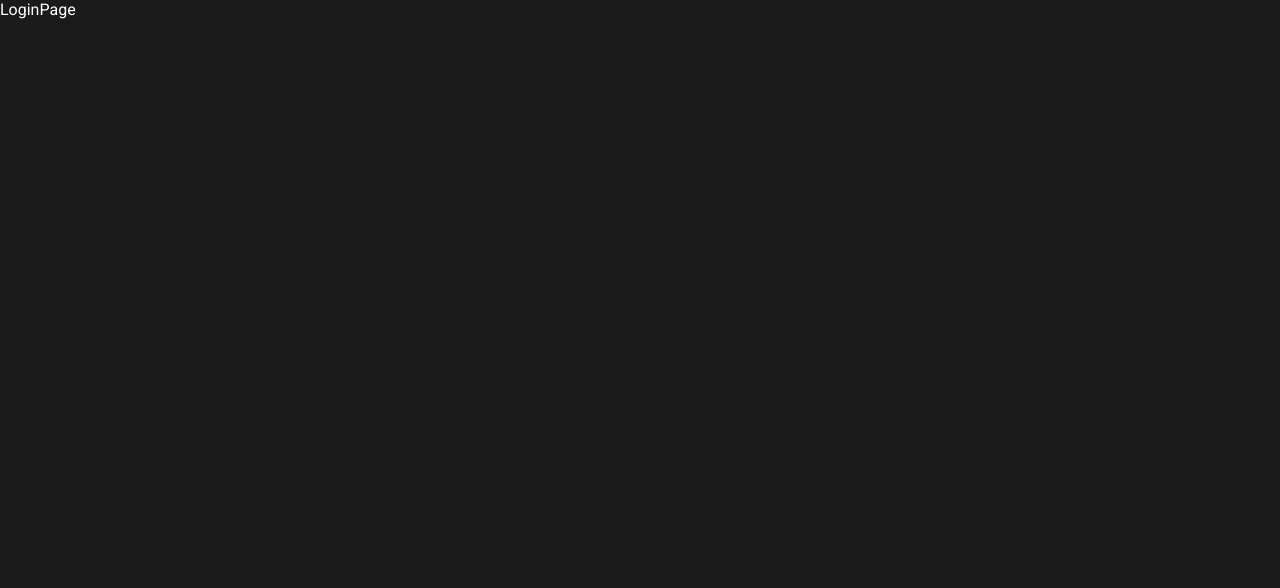
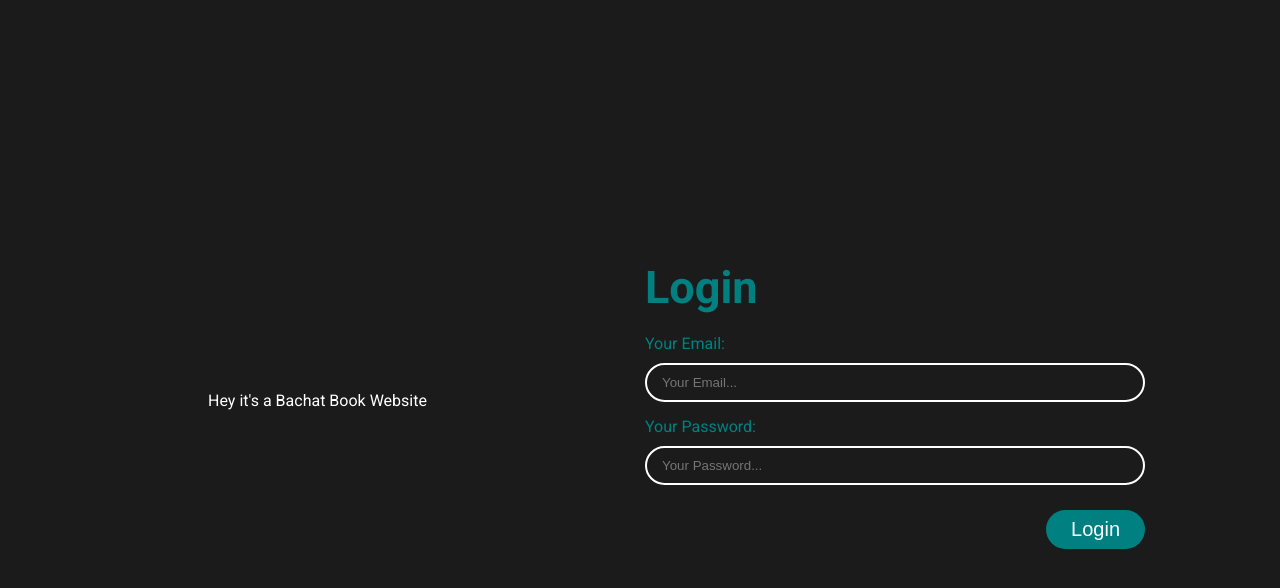
Before and after one commit to ZAINKHAN25/Bachat-Book, a React (Create React App) app: page /login in a window 1280 px wide. Shown: the top 588 px of the page. Built offline with nearby package versions, Linux system fonts and the light colour scheme.

Commit message:
Login Page Ui Done.

```diff
--- a/src/pages/Login/App.jsx
+++ b/src/pages/Login/App.jsx
@@ -1,9 +1,139 @@
-import React from 'react'
+import React from 'react';
+
+import { Box, Button, Heading, Input, Text } from '@chakra-ui/react';
+
 
 function LoginPage() {
   return (
-    <div>LoginPage</div>
+    <Box
+      w={"100vw"}
+      h={"100vh"}
+      display={"flex"}
+      gap={10}
+      justifyContent={"center"}
+      alignItems={"center"}
+      flexWrap={"wrap"}
+    >
+
+      <Box
+        display={"flex"}
+        flexDirection={"column"}
+        justifyContent={"center"}
+        alignItems={"center"}
+        flex={1}
+        minW={200}
+        my={5}
+        gap={15}
+      >
+
+        <Box>
+          Hey it's a Bachat Book Website
+        </Box>
+      </Box>
+      <Box
+        display={"flex"}
+        flexDirection={"column"}
+        justifyContent={"center"}
+        alignItems={"start"}
+        flex={1}
+        minW={200}
+        my={5}
+        gap={15}
+      >
+        <Box>
+
+        </Box>
+
+        <Heading
+          color={`var(--teal)`}
+          fontSize={"45px"}
+        >
+          Login
+        </Heading>
+
+
+        <Box
+          display={"flex"}
+          flexDirection={"column"}
+          justifyContent={"center"}
+          alignItems={"start"}
+          my={5}
+          gap={15}
+          color={`var(--teal)`}
+        >
+
+          <Box
+            display={"flex"}
+            flexDirection={"column"}
+            justifyContent={"center"}
+            alignItems={"start"}
+            gap={10}
+          >
+            <Text>
+              Your Email:
+            </Text>
+            <Input
+              w={500}
+              px={15}
+              py={10}
+              bg={"transparent"}
+              border={"2px solid white"}
+              color={"white"}
+              borderRadius={20}
+              outline={"none"}
+              type={'email'}
+              placeholder={"Your Email..."}
+              />
+          </Box>
+          <Box
+            display={"flex"}
+            flexDirection={"column"}
+            justifyContent={"center"}
+            alignItems={"start"}
+            gap={10}
+          >
+            <Text
+            >
+              Your Password:
+            </Text>
+            <Input
+              w={500}
+              px={15}
+              py={10}
+              bg={"transparent"}
+              color={"white"}
+              border={"2px solid white"}
+              borderRadius={20}
+              outline={"none"}
+              type={'password'}
+              placeholder={"Your Password..."}
+            />
+          </Box>
+
+          <Button
+            ms={"auto"}
+            mt={10}
+            border={"none"}
+            borderRadius={20}
+            px={25}
+            py={8}
+            fontSize={20}
+            cursor={"pointer"}
+            _hover={{ bg: `#0badad` }}
+            bg={`var(--teal)`}
+            transition={".3s"}
+            color={"white"}
+          >
+            Login
+          </Button>
+
+        </Box>
+
+
+      </Box>
+
+    </Box >
   )
 }
 
-export default LoginPage
+export default LoginPage;
```
